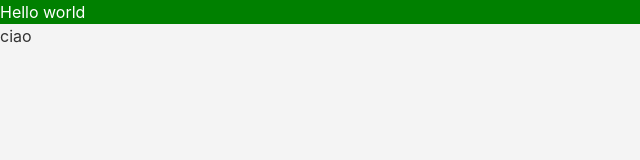
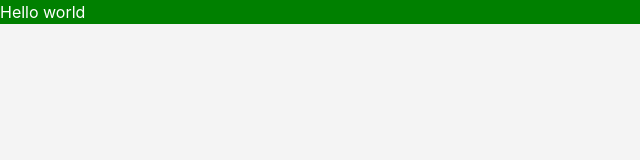
Before and after one commit to 93lucasp/css-gulp, a website: page src/index.html in a window 1280 px wide. Shown: the full height of the page, 0-640 px from the left. Drawn offline with nearby package versions, Linux system fonts and the light colour scheme; files that its build step writes are made by us from their sources.

Commit message:
ready to be cloned

```diff
--- a/src/index.html
+++ b/src/index.html
@@ -11,7 +11,6 @@
     <div class="element1">
             Hello world
     </div>
-    ciao
 
 </body>
 </html>
```
